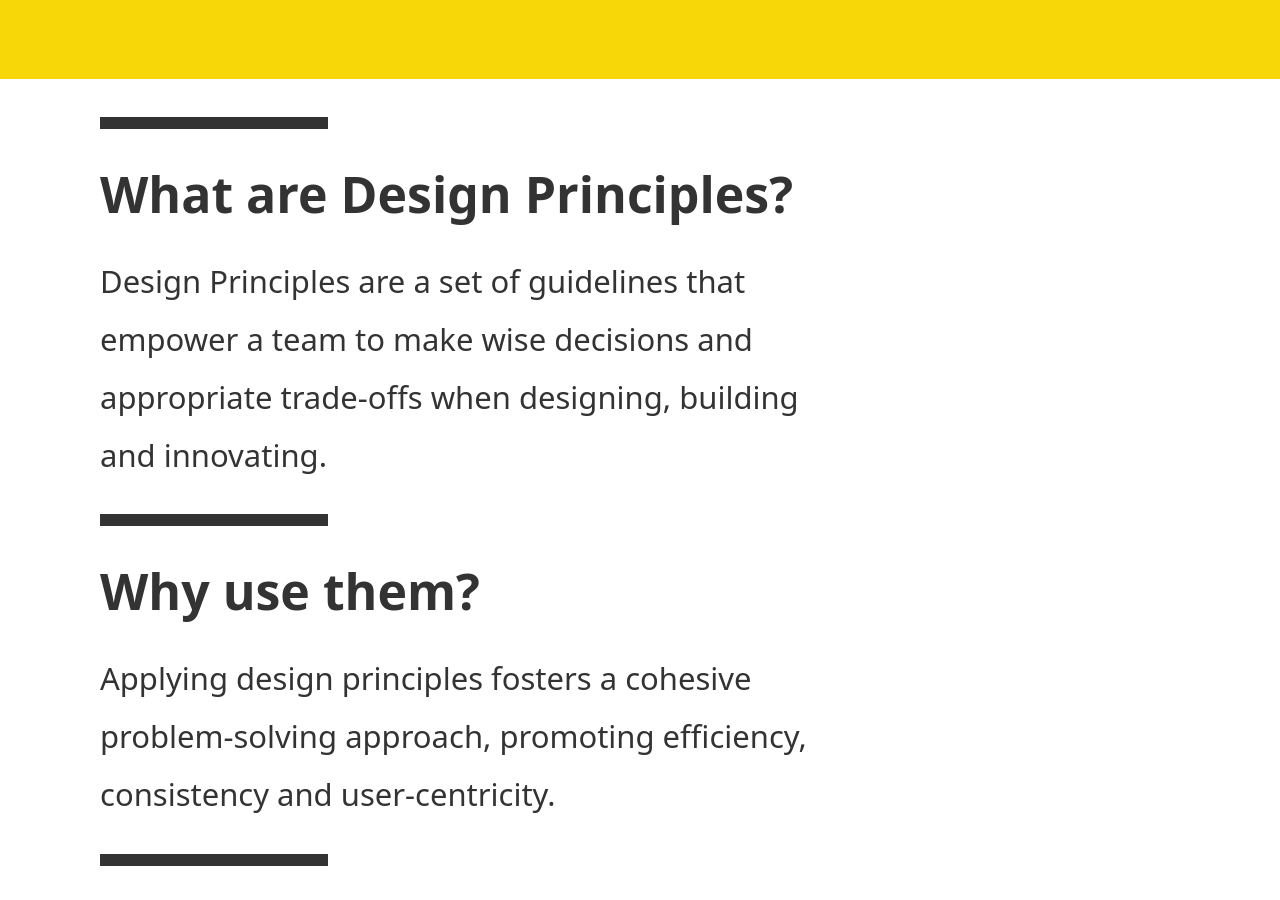
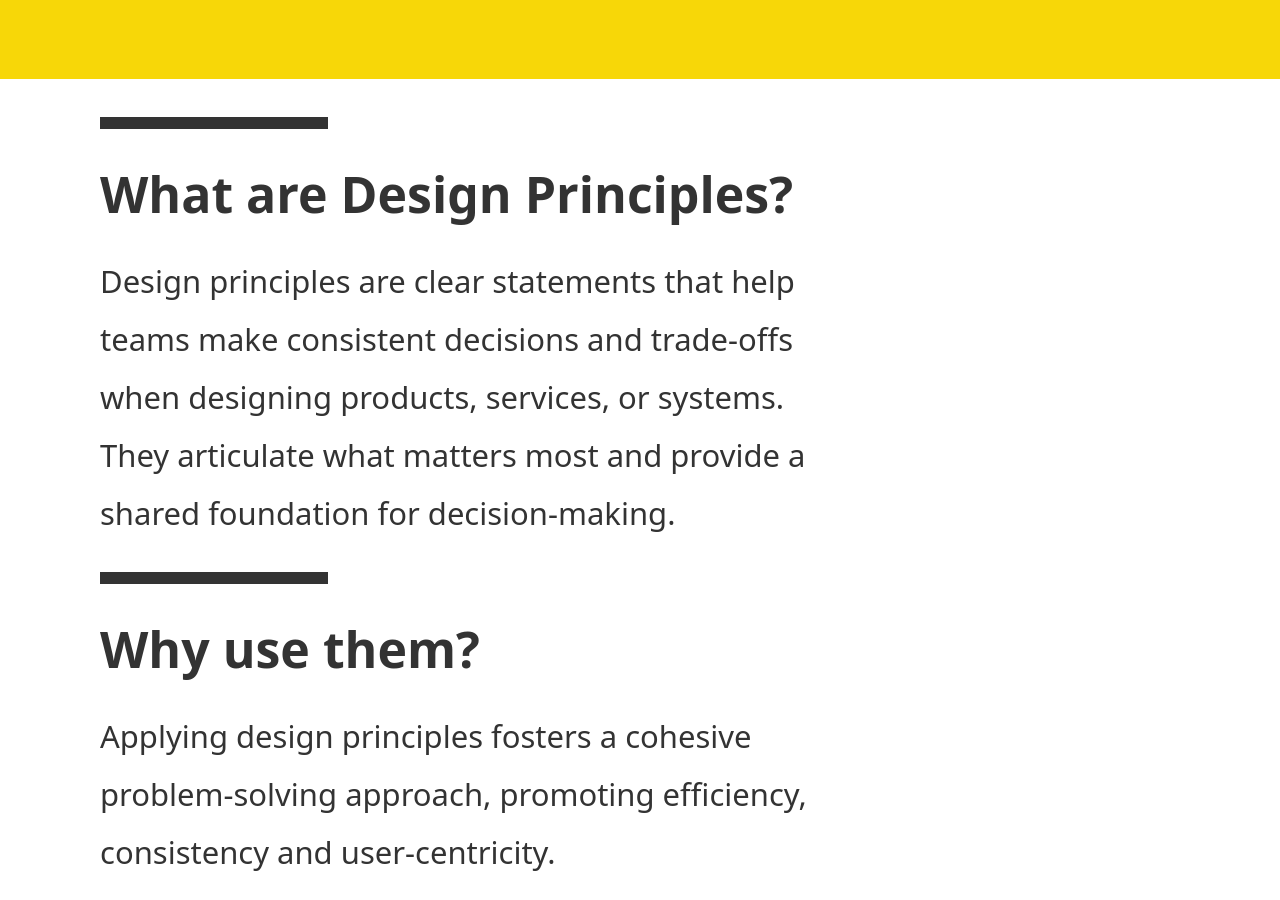
Before and after one commit to benbrignell/principles.design, a Jekyll site: the page built from index.html, in a window 1280 px wide and 900 px high, scrolled down 852 px. Built offline with Jekyll 4.4.1, drawn with Linux system fonts in a browser that asks for light colours; comment, search, counter and statistics services are not loaded.

Commit message:
update homepage definition of design principles

```diff
--- a/_layouts/home.html
+++ b/_layouts/home.html
@@ -12,7 +12,7 @@
 
 <!-- </div> -->
         <div class="wrapper">
-        {% include info-block.html title="What are Design Principles?" description="Design Principles are a set of guidelines that empower a team to make wise decisions and appropriate trade-offs when designing, building and innovating."%}
+        {% include info-block.html title="What are Design Principles?" description="Design principles are clear statements that help teams make consistent decisions and trade-offs when designing products, services, or systems. They articulate what matters most and provide a shared foundation for decision-making."%}
 
         {% include info-block.html title="Why use them?" description="Applying design principles fosters a cohesive problem-solving approach, promoting efficiency, consistency and user-centricity." %}
 
```
